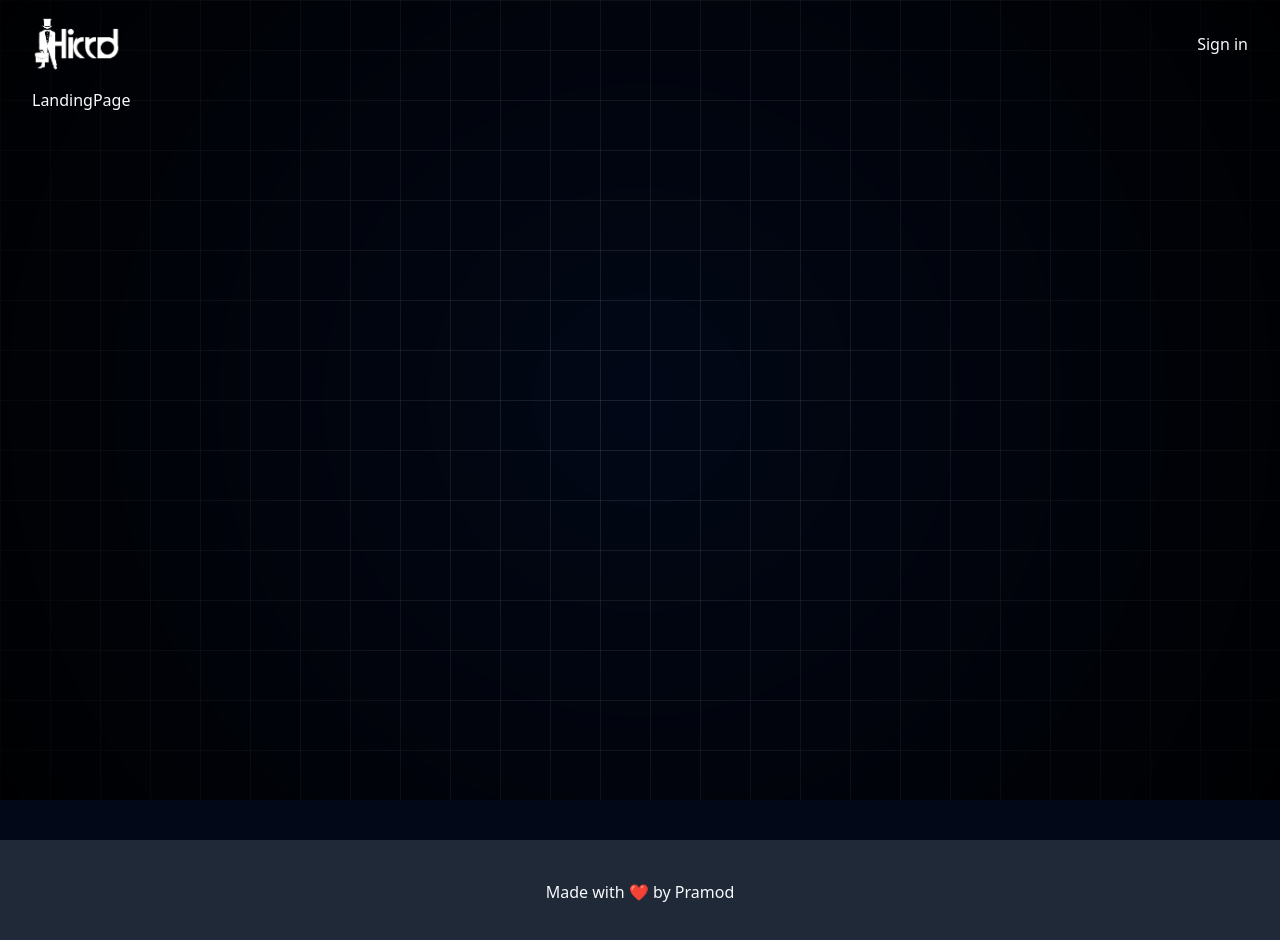
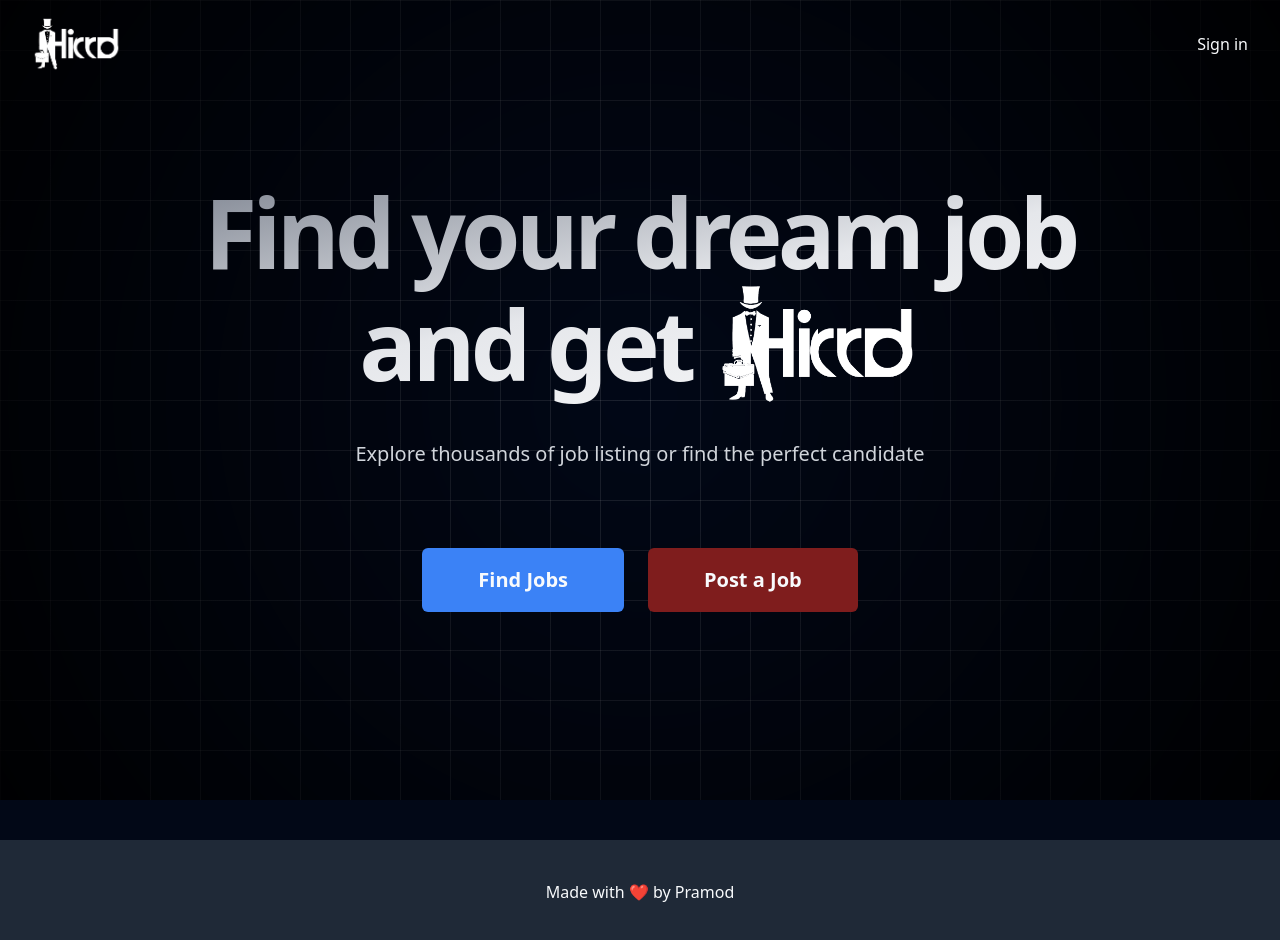
Before and after one commit to welcomepk/job-portal, a React (Vite) app: page / in a window 1280 px wide. Shown: the top 940 px of the page. Built offline with nearby package versions, Linux system fonts and the light colour scheme; no server answers.

Commit message:
add langing page main text

```diff
--- a/src/components/ui/button.jsx
+++ b/src/components/ui/button.jsx
@@ -16,6 +16,7 @@
           "border border-input bg-background hover:bg-accent hover:text-accent-foreground",
         secondary:
           "bg-secondary text-secondary-foreground hover:bg-secondary/80",
+        blue: "bg-blue-500 hover:bg-blue-600",
         ghost: "hover:bg-accent hover:text-accent-foreground",
         link: "text-primary underline-offset-4 hover:underline",
       },
@@ -23,6 +24,7 @@
         default: "h-10 px-4 py-2",
         sm: "h-9 rounded-md px-3",
         lg: "h-11 rounded-md px-8",
+        xl: "h-14 md:h-16 rounded-md px-14 text-lg md:text-xl font-bold",
         icon: "h-10 w-10",
       },
     },
--- a/src/index.css
+++ b/src/index.css
@@ -59,10 +59,21 @@
   }
 }
 
+@layer utilities {
+  .gradient {
+    @apply bg-gradient-to-br from-gray-500 via-gray-200 to-white
+  }
+
+  .gradient-title {
+    @apply gradient text-transparent bg-clip-text
+  }
+}
+
 @layer base {
   * {
     @apply border-border;
   }
+
   body {
     @apply bg-background text-foreground;
   }
--- a/src/pages/landing.jsx
+++ b/src/pages/landing.jsx
@@ -1,7 +1,35 @@
+import { Button } from "@/components/ui/button"
+import { Link } from "react-router-dom"
 
 function LandingPage() {
     return (
-        <div>LandingPage</div>
+        <main className="flex flex-col gap-10 sm:gap-20 py-10 md:py-20">
+            <section className="text-center ">
+                <h1 className="flex flex-col items-center justify-center gradient-title text-4xl font-extrabold md:text-6xl lg:text-8xl tracking-tighter py-4">Find your dream job
+                    <span className="flex items-center gap-2 md:gap-4 lg:gap-6">and get <img src="/logo.png" alt="logo" className="h-14 md:h-20 lg:h-32" /> </span>
+                </h1>
+                <p
+                    className="text-gray-300 sm:mt-4 text-xs md:text-xl"
+                >Explore thousands of job listing or find the perfect candidate</p>
+            </section>
+            <div className="flex gap-6 justify-center">
+                {/* buttons */}
+                <Link to={"/jobs"}>
+                    <Button size="xl" variant="blue" >Find Jobs</Button>
+                </Link>
+                <Link to={"/post-job"}>
+                    <Button size="xl" variant="destructive" >Post a Job</Button>
+                </Link>
+            </div>
+            {/* carousel */}
+            {/* banner */}
+
+            <section>
+                {/* cards */}
+            </section>
+
+            {/* Accordians */}
+        </main>
     )
 }
 
```
